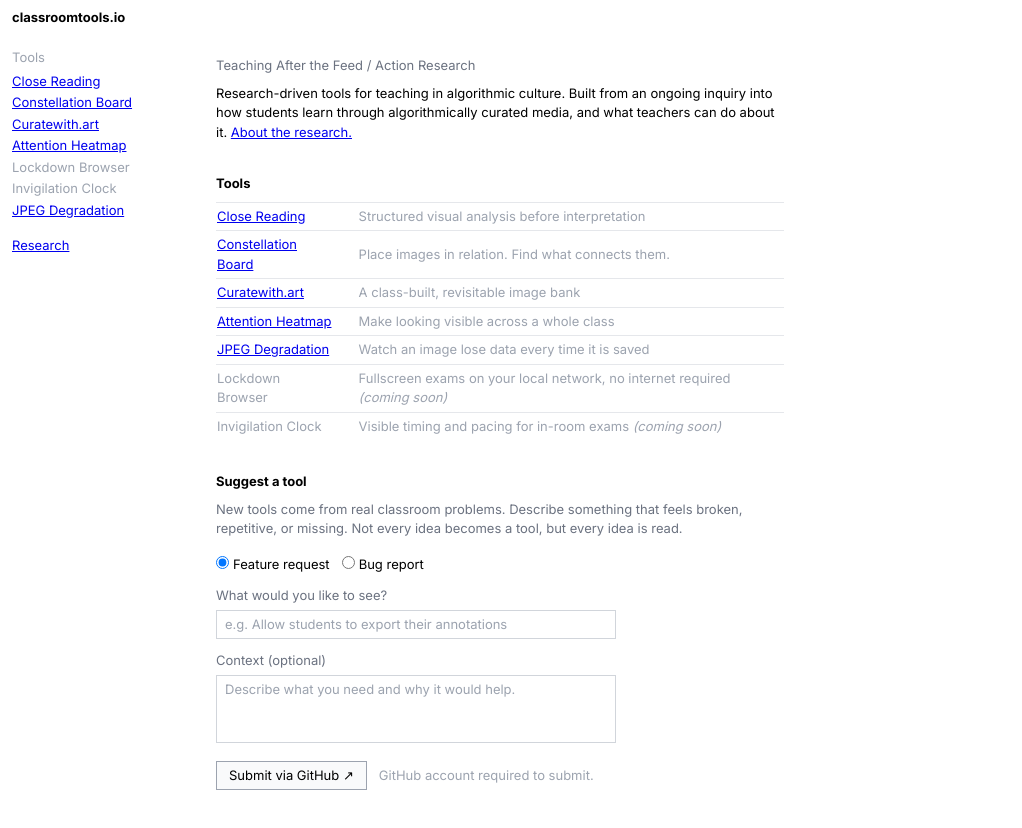
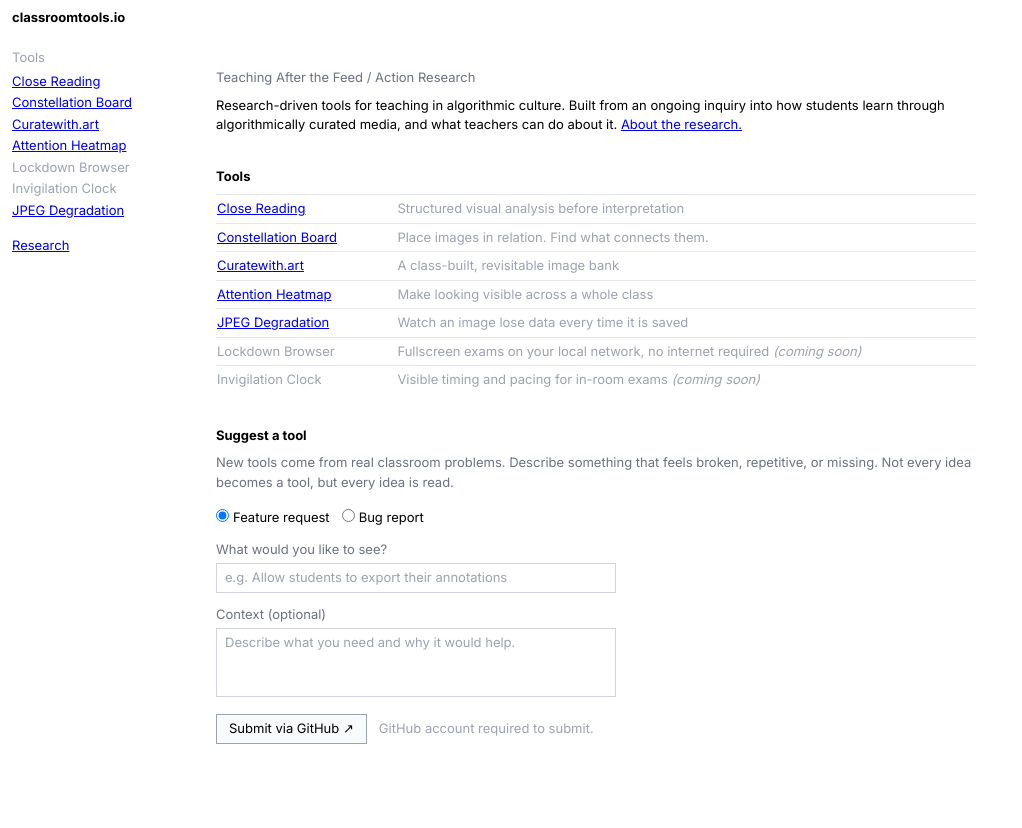
Before and after one commit to ohwowgreat/classroomtools.io, a Next.js app: page / in a window 1280 px wide. Shown: the top 828 px of the page, without its empty margins (0-1022 px from the left). Built offline with nearby package versions, Linux system fonts and the light colour scheme.

Commit message:
Wider content area and more spacing

```diff
--- a/app/(site)/layout.tsx
+++ b/app/(site)/layout.tsx
@@ -24,7 +24,7 @@ export default function SiteLayout({ children }: { children: React.ReactNode })
         </aside>
 
         {/* Scrollable content — same top padding as nav, gap from nav */}
-        <main className="ml-44 flex-1 pt-3 pl-10 pr-16 pb-16 max-w-2xl">
+        <main className="ml-44 flex-1 pt-6 pl-10 pr-24 pb-24 max-w-4xl">
           {children}
         </main>
 
```
